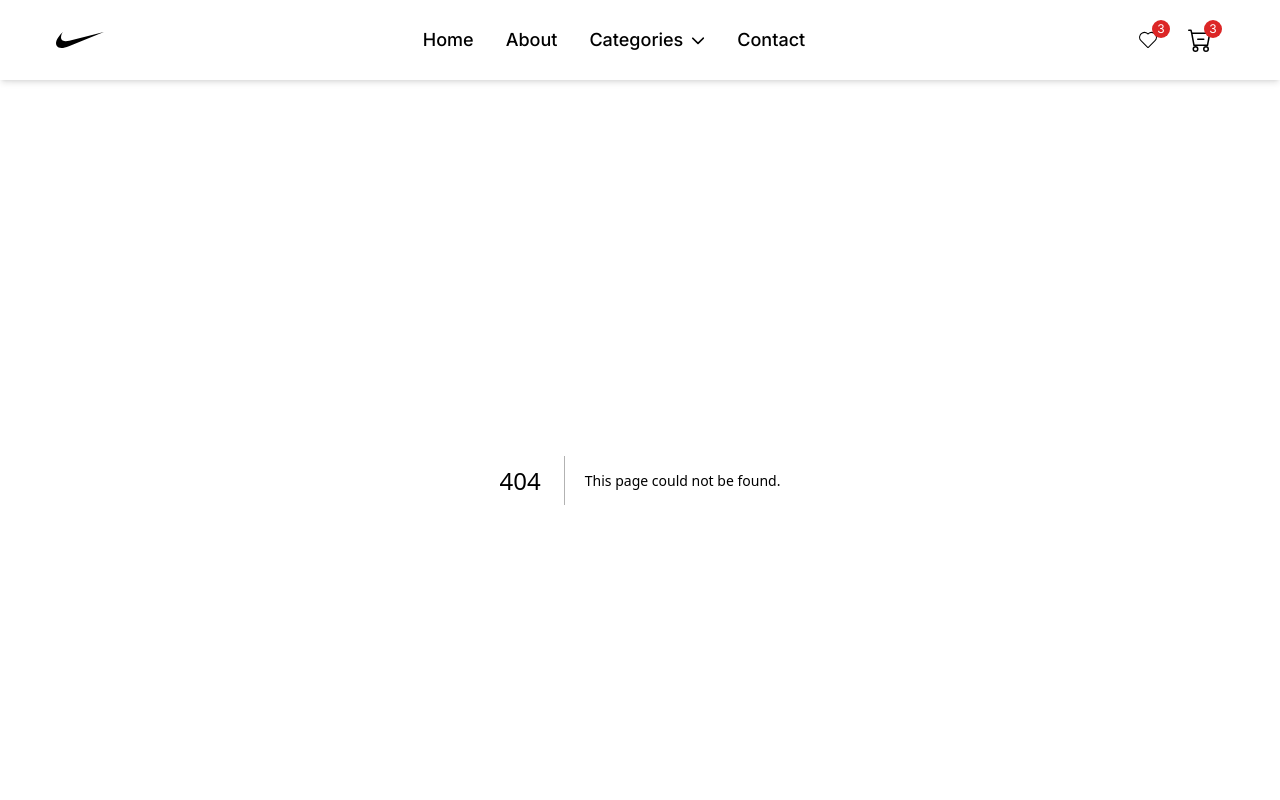
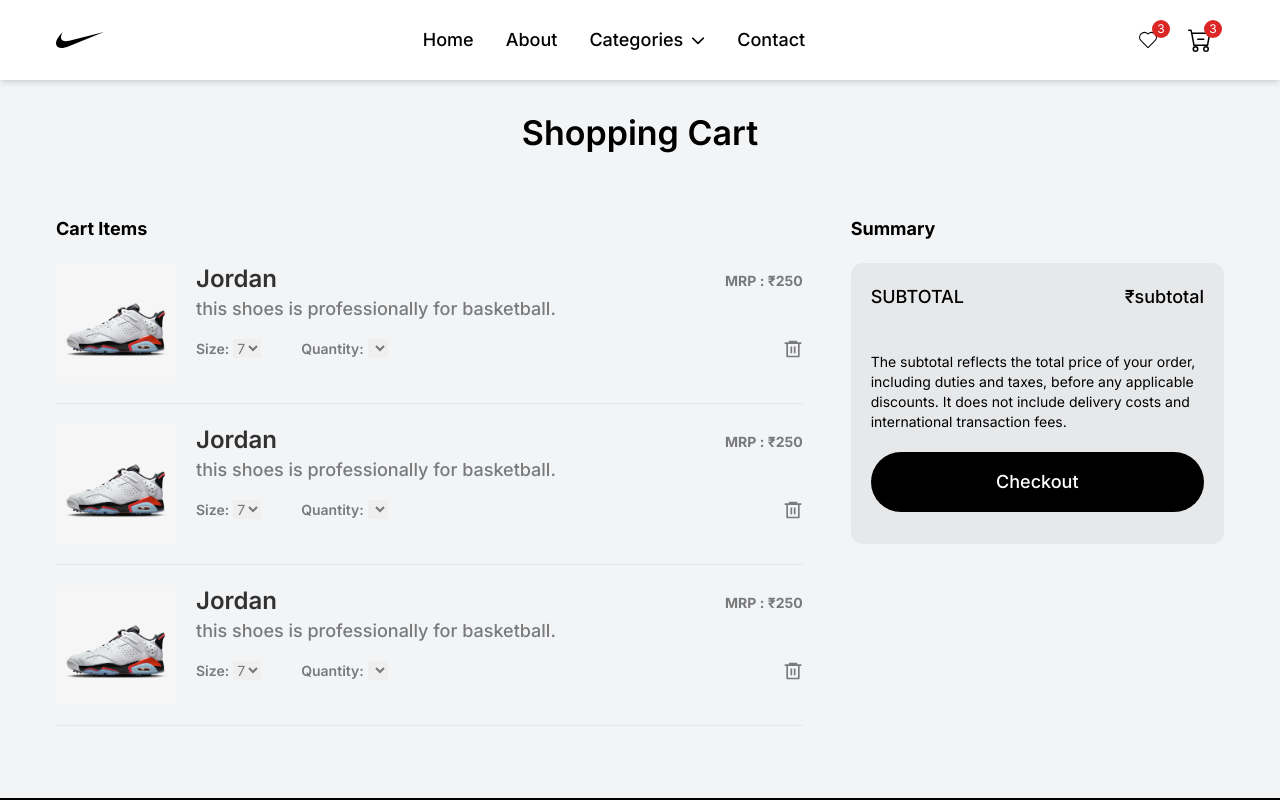
Before and after one commit to gaurab-magar/nike, a Next.js app: page /Cart in a window 1280 px wide. Before the commit this address had no page. Shown: the top 800 px of the page. Built offline with nearby package versions, Linux system fonts and the light colour scheme.

Commit message:
cart page implemented

```diff
--- /dev/null
+++ b/src/app/Cart/page.js
@@ -0,0 +1,52 @@
+import React from 'react'
+import Wrapper from '../Components/Wrapper'
+import Cartitem from '../Components/Cartitem'
+
+const page = () => {
+  return (
+    <div className='my-4 py-4 w-full mx-auto'>
+        <Wrapper>
+            <div className="text-center max-w-[800px] mx-auto mt-8 md:mt-0">
+                <div className="text-[28px] md:text-[34px] mb-5 font-semibold leading-tight">
+                    Shopping Cart
+                </div>
+            </div>
+            <div className='flex flex-col lg:flex-row gap-12 py-10'>
+                <div className='flex-[2]'>
+                    <div className="text-lg font-bold">
+                        Cart Items
+                    </div>
+                    <Cartitem />
+                    <Cartitem />
+                    <Cartitem />
+                </div>
+                <div className='flex-[1]'>
+                    <div className="text-lg font-bold">Summary</div>
+                    <div className="p-5 my-5 bg-black/[0.05] rounded-xl">
+                        <div className="flex justify-between">
+                            <div className="uppercase text-md md:text-lg font-medium text-black">
+                                Subtotal
+                            </div>
+                            <div className="text-md md:text-lg font-medium text-black">
+                                &#8377;subtotal
+                            </div>
+                        </div>
+                        <div className="text-sm md:text-md py-5 border-t mt-5">
+                            The subtotal reflects the total price of
+                            your order, including duties and taxes,
+                            before any applicable discounts. It does
+                            not include delivery costs and
+                            international transaction fees.
+                        </div>
+                        <button className="w-full py-4 rounded-full bg-black text-white text-lg font-medium transition-transform active:scale-95 mb-3 hover:opacity-75 flex items-center gap-2 justify-center">
+                            Checkout
+                        </button>
+                    </div>
+                </div>
+            </div>
+        </Wrapper>
+    </div>
+  )
+}
+
+export default page
--- /dev/null
+++ b/src/app/Components/Cartitem.js
@@ -0,0 +1,67 @@
+import Image from 'next/image';
+import React from 'react'
+import { RiDeleteBin6Line } from "react-icons/ri";
+
+const Cartitem = () => {
+  return (
+    <div className="flex py-5 gap-3 md:gap-5 border-b">
+            {/* IMAGE START */}
+            <div className="shrink-0 aspect-square w-[50px] md:w-[120px]">
+                <Image
+                    src={'/assets/product-1.webp'}
+                    alt={'cartimg'}
+                    width={120}
+                    height={120}
+                />
+            </div>
+            {/* IMAGE END */}
+
+            <div className="w-full flex flex-col">
+                <div className="flex flex-col md:flex-row justify-between">
+                    {/* PRODUCT TITLE */}
+                    <div className="text-lg md:text-2xl font-semibold text-black/[0.8]">
+                        Jordan
+                    </div>
+
+                    {/* PRODUCT SUBTITLE */}
+                    <div className="text-sm md:text-md font-medium text-black/[0.5] block md:hidden">
+                        this is the subtitle for the jordan shoes
+                    </div>
+
+                    {/* PRODUCT PRICE */}
+                    <div className="text-sm md:text-md font-bold text-black/[0.5] mt-2">
+                        MRP : &#8377;250
+                    </div>
+                </div>
+
+                {/* PRODUCT SUBTITLE */}
+                <div className="text-md font-medium text-black/[0.5] hidden md:block">
+                    this shoes is professionally for basketball.
+                </div>
+
+                <div className="flex items-center justify-between mt-4">
+                    <div className="flex items-center gap-2 md:gap-10 text-black/[0.5] text-sm md:text-md">
+                        <div className="flex items-center gap-1">
+                            <div className="font-semibold">Size:</div>
+                            <select
+                                className="hover:text-black"
+                               >
+                                <option>7</option>
+                            </select>
+                        </div>
+
+                        <div className="flex items-center gap-1">
+                            <div className="font-semibold">Quantity:</div>
+                            <select>
+                            </select>
+                        </div>
+                    </div>
+                    <RiDeleteBin6Line className="cursor-pointer text-black/[0.5] hover:text-black text-[16px] md:text-[20px]"
+                    />
+                </div>
+            </div>
+        </div>
+  )
+}
+
+export default Cartitem
--- a/src/app/Components/Header.js
+++ b/src/app/Components/Header.js
@@ -32,10 +32,12 @@
                   <CiHeart />
                   <div className='h-[14px] md:h-[18px] min-w-[14px] md:min-w-[18px] rounded-full bg-red-600 absolute top-1 left-5 md:left-7 text-white text-[10px] md:text-[12px] flex justify-center items-center px-[2px] md:px-[5px]'>3</div>
                 </div>
-                <div className='relative cursor-pointer text-2xl w-8 md:w-12 h-8 md:h-12 rounded-full flex justify-center items-center hover:bg-black/[0.05]'>
-                  <BsCartDash />
-                  <div className='h-[14px] md:h-[18px] min-w-[14px] md:min-w-[18px] rounded-full bg-red-600 absolute top-1 left-5 md:left-7 text-white text-[10px] md:text-[12px] flex justify-center items-center px-[2px] md:px-[5px]'>3</div>
-                </div>
+                <Link href={'/Cart'}>
+                  <div className='relative cursor-pointer text-2xl w-8 md:w-12 h-8 md:h-12 rounded-full flex justify-center items-center hover:bg-black/[0.05]'>
+                    <BsCartDash />
+                    <div className='h-[14px] md:h-[18px] min-w-[14px] md:min-w-[18px] rounded-full bg-red-600 absolute top-1 left-5 md:left-7 text-white text-[10px] md:text-[12px] flex justify-center items-center px-[2px] md:px-[5px]'>3</div>
+                  </div>
+                </Link>
                 <div className='w-8 md:hidden h-8 md:h-12 ml-2 rounded-full flex justify-center items-center hover:bg-black/[0.05] cursor-pointer relative'>
                   {mobileMenu ? (
                     <IoMdClose className='text-[18px]'
--- a/src/app/Product/[...id]/page.js
+++ b/src/app/Product/[...id]/page.js
@@ -1,6 +1,7 @@
 import ProductDetailsCarousel from '@/app/Components/ProductDetailsCarousel'
 import RelatedProducts from '@/app/Components/RelatedProducts';
 import Wrapper from '@/app/Components/Wrapper'
+import Link from 'next/link';
 import React from 'react'
 import { IoMdHeartEmpty } from "react-icons/io";
 
@@ -50,9 +51,11 @@
                         Size Selection is required
                     </div>
                     <div className='py-4 my-4'>
-                        <button className="w-full py-4 rounded-full bg-black text-white text-lg font-medium transition-transform active:scale-95 mb-3 hover:opacity-75">
-                            Add to Cart
-                        </button>
+                        <Link href={'/Cart'}>
+                            <button className="w-full py-4 rounded-full bg-black text-white text-lg font-medium transition-transform active:scale-95 mb-3 hover:opacity-75">
+                                Add to Cart
+                            </button>
+                        </Link>
                         <button className="w-full py-4 rounded-full border border-black text-lg font-medium transition-transform active:scale-95 flex items-center justify-center gap-2 hover:opacity-75 mb-10">
                             Whishlist
                             <IoMdHeartEmpty size={20} />
@@ -82,7 +85,7 @@
                     </div>
                 </div>
             </div>
-                        <RelatedProducts />
+            <RelatedProducts />
         </Wrapper>
     </div>
   )
```
